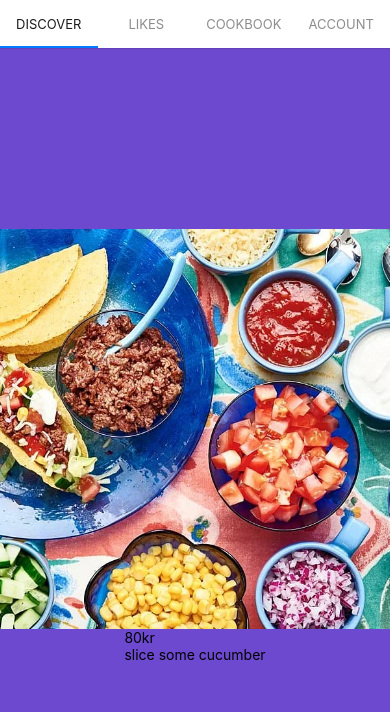
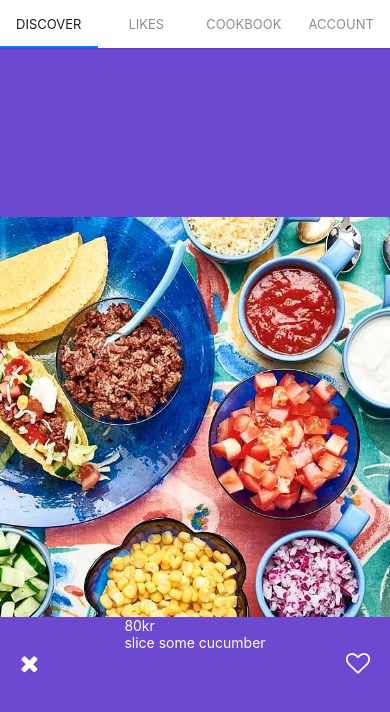
Before and after one commit to LailaaArman/FoodTinder, a React Native app: screen /Discover in a window 390 px wide. Shown: the top 712 px of the page. Built offline with nearby package versions, Linux system fonts and the light colour scheme.

Commit message:
fixed listitems, some small styling. added icons

```diff
--- a/components/discover.js
+++ b/components/discover.js
@@ -1,9 +1,10 @@
-import { StyleSheet, Text, View, TextInput, Animated, Dimensions, Image, } from "react-native";
+import { StyleSheet, Text, View, TextInput, Animated, Dimensions, Image, Button } from "react-native";
 import React, { useState } from 'react';
 import {PanGestureHandler} from 'react-native-gesture-handler';
 import { useSelector } from 'react-redux';
 import { useDispatch } from 'react-redux';
 import { addDish } from '../src/actions/dish'
+import { FontAwesome } from '@expo/vector-icons';
 
 
 
@@ -57,6 +58,22 @@ function renderDishes() {
       }
 
     }
+
+    const like = () => {
+      let index = dish.id;
+      console.log("Liked")
+      dispatch(addDish(dish))
+      index++
+      setDish(dishes[index])
+    }
+
+    const dislike = () => {
+      let index = dish.id;
+      console.log("Disliked")
+      index++
+      setDish(dishes[index])
+    }
+
     if (dish != undefined) {
       return (
         <PanGestureHandler onHandlerStateChange={handleSwipe}>
@@ -78,10 +95,14 @@ function renderDishes() {
               }}
               source={dish.uri}
             />
-            <Text>
+            <Text style={{color: 'white'}}>
               <div>{dish.price}</div>
               <div>{dish.instructions}</div>
             </Text>
+            <View style={styles.buttons}>
+              <FontAwesome name="remove" size={24} color="white" onPress={() => dislike()} />
+              <FontAwesome name="heart-o" size={24} color="white" onPress={() => like()}/>
+            </View>
           </Animated.View>
         </PanGestureHandler>
       );
@@ -122,5 +143,13 @@ const styles = StyleSheet.create({
         flex: 1,
         justifyContent: "center",
         alignItems: "center"
+    },
+    buttons: {
+      flex: 1,
+      flexDirection: "row",
+      justifyContent: "space-between",
+      width: "90%",
+      paddingLeft: 50,
+      paddingRight: 50
     }
 })
--- a/components/likes.js
+++ b/components/likes.js
@@ -1,8 +1,9 @@
-import { StyleSheet, Text, View, TextInput, Button} from 'react-native';
+import { StyleSheet, Text, View, TextInput, Button, FlatList} from 'react-native';
 import React, { useState, useEffect, Component } from 'react';
 import { useSelector } from 'react-redux';
 import { useDispatch } from 'react-redux';
 import { deleteDish } from '../src/actions/dish'
+import { FontAwesome } from '@expo/vector-icons';
 
 
 function renderList() {
@@ -10,21 +11,51 @@ function renderList() {
   const dispatch = useDispatch();
 
   console.log(likedDishes);
-  const listItems = likedDishes.map((dish) => <li key={dish.data.id}>{dish.data.name}
-      <Button onPress={() => dispatch(deleteDish(dish.key))}>
+  // const listItems = likedDishes.map((dish) => <li key={dish.data.id}>{dish.data.name}
+  //     <Button onPress={() => dispatch(deleteDish(dish.key))}>
 
-      </Button>
-    </li>);
+  //     </Button>
+  //   </li>);
+    const listItems = likedDishes.map((item) => (
+      <View key={item.data.id} style={styles.listItem}>
+        <Text>{item.data.name}</Text>
+        <FontAwesome name="remove" size={24} color="black" onPress={() => dispatch(deleteDish(item.key))} />
+      </View>
+    ));
     return listItems;
 }
 
 function LikesScreen() {
-
     return (
-      <View style={{ flex: 1, justifyContent: 'center', alignItems: 'center' }}>
+      <View style={styles.container}>
         {renderList()}
       </View>
     );
   }
 
 export default LikesScreen;
+
+const styles = StyleSheet.create({
+  container: {
+      backgroundColor: "#6D49CF",
+      flex: 1,
+      alignItems: "center",
+      paddingTop: 40
+  },
+  listItem: {
+    display: "flex",
+    flexDirection: "row",
+    width: "90%",
+    height: 70,
+    paddingLeft: 20,
+    paddingRight: 20,
+    marginRight: 40,
+    marginLeft: 40,
+    marginTop: 10,
+    marginBottom: 10,
+    backgroundColor: "#fff",
+    borderRadius: "10px",
+    justifyContent: "space-between",
+    alignItems: "center",
+  }
+})
```
